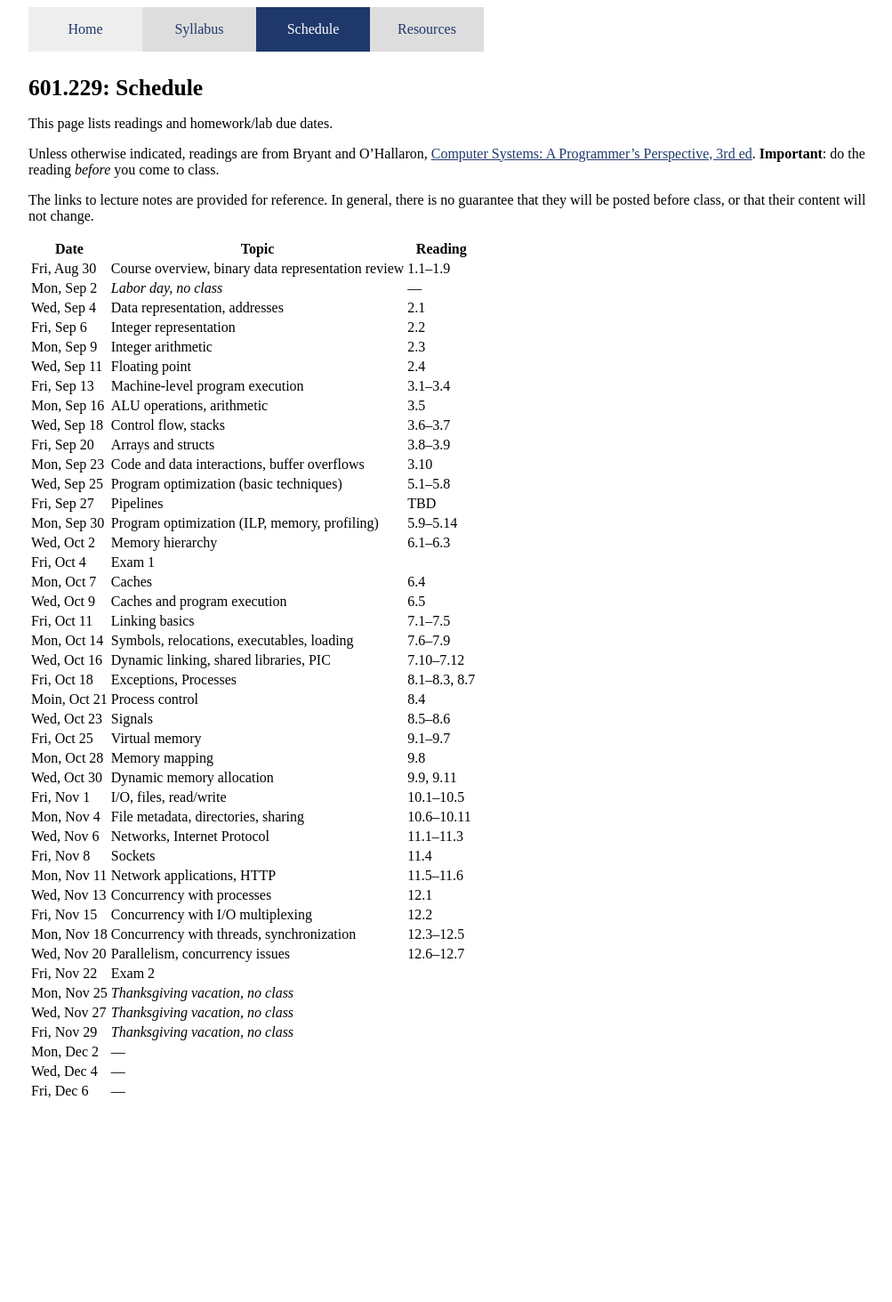
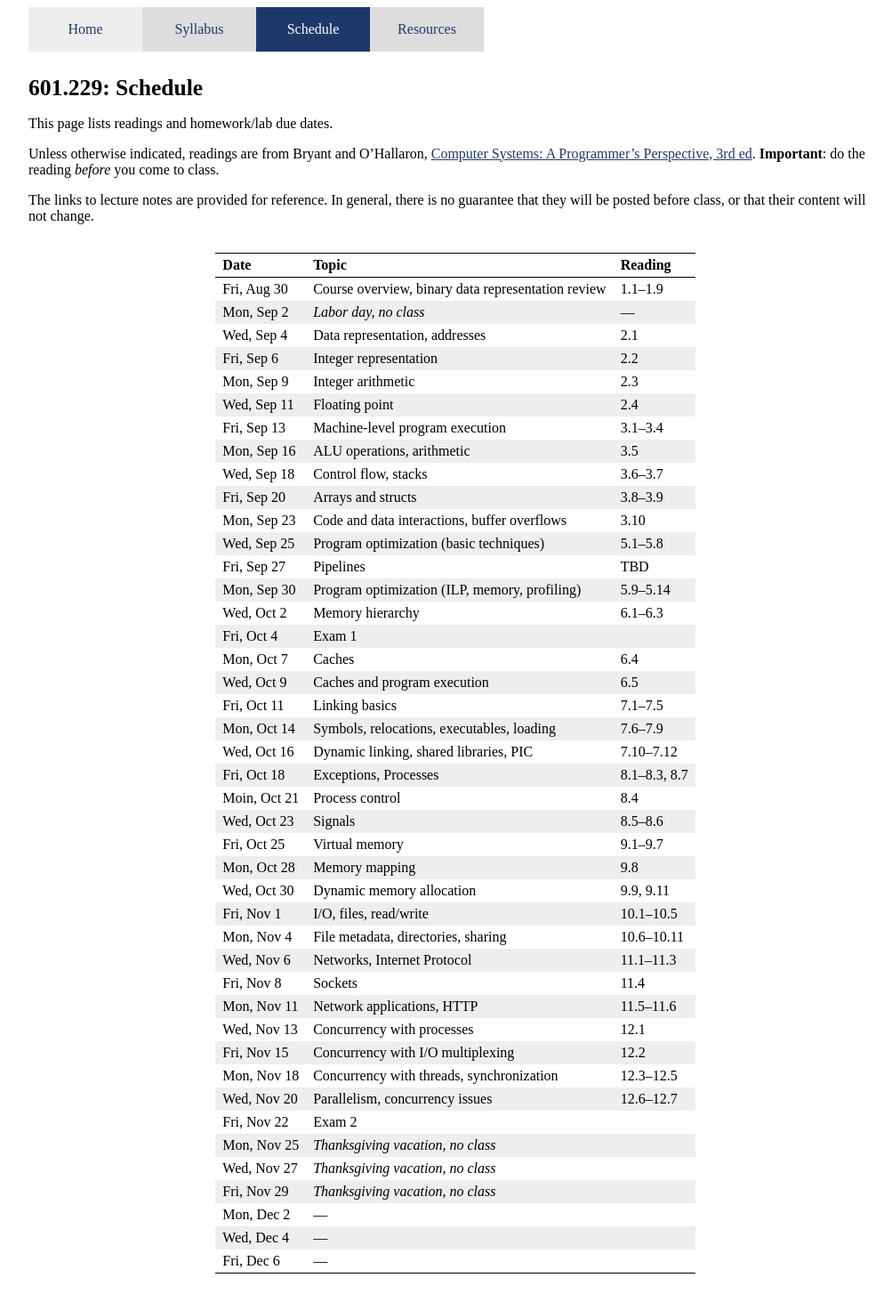
Before and after one commit to jhucsf/spring2020, a Jekyll site: the page built from schedule.md, in a window 1280 px wide. Shown: the whole page at 89% size, without its empty margins (128-1131 px from the left). Built offline with Jekyll 4.4.1, drawn with Linux system fonts in a browser that asks for light colours; before the commit the page ends 1246 px from its top, so only the background shows below that.

Commit message:
nicer table formatting

```diff
--- a/css/csf.css
+++ b/css/csf.css
@@ -4,6 +4,26 @@ a {
 
 a:visited{
 	color: #1f386b;
+}
+
+table {
+	border-collapse: collapse;
+	border-top: 1px solid black;
+	border-bottom: 1px solid black;
+	margin: 32px auto;
+}
+
+th {
+	border-bottom: 1px solid black;
+	text-align: left;
+}
+
+th, td {
+	padding: 4px 8px;
+}
+
+tr:nth-child(even) {
+	background: #eee;
 }
 
 #content {
```
